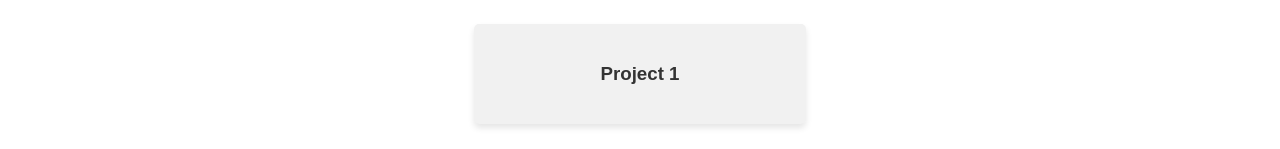
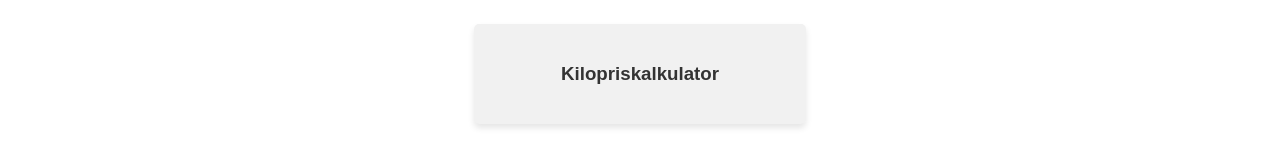
Before and after one commit to Verkland/Verkland.github.io, a plain HTML site: page index.html in a window 1280 px wide. Shown: the part 169-318 px from the top of the page. Drawn offline with Linux system fonts and the light colour scheme.

Commit message:
Added Kilopriskalkulator

```diff
--- a/index.html
+++ b/index.html
@@ -16,8 +16,8 @@
     <section class="projects">
       <h2>My Projects</h2>
       <div class="project-grid">
-        <a href="https://github.com/username/project1" class="project">
-          <h3>Project 1</h3>
+        <a href="https://verkland.github.io/Kilopriskalkulator/" class="project">
+          <h3>Kilopriskalkulator</h3>
         </a><!--
         <a href="https://github.com/username/project2" class="project">
           <h3>Project 2</h3>
```
